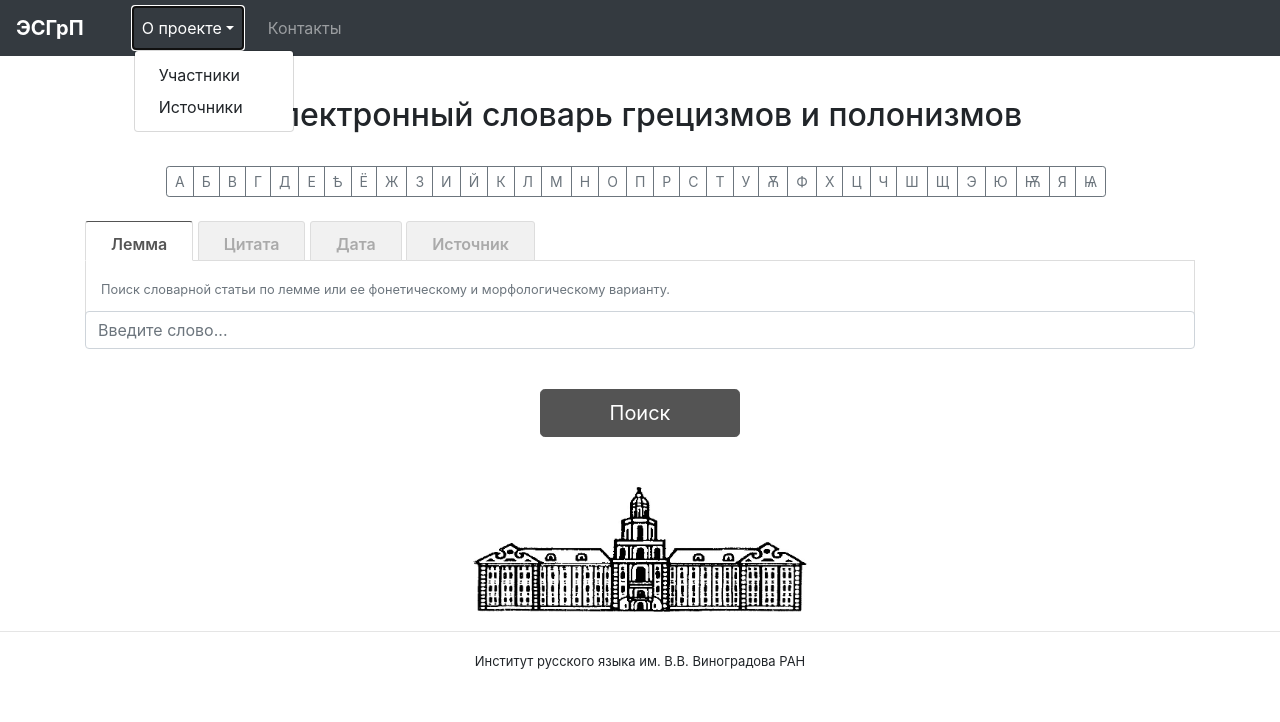
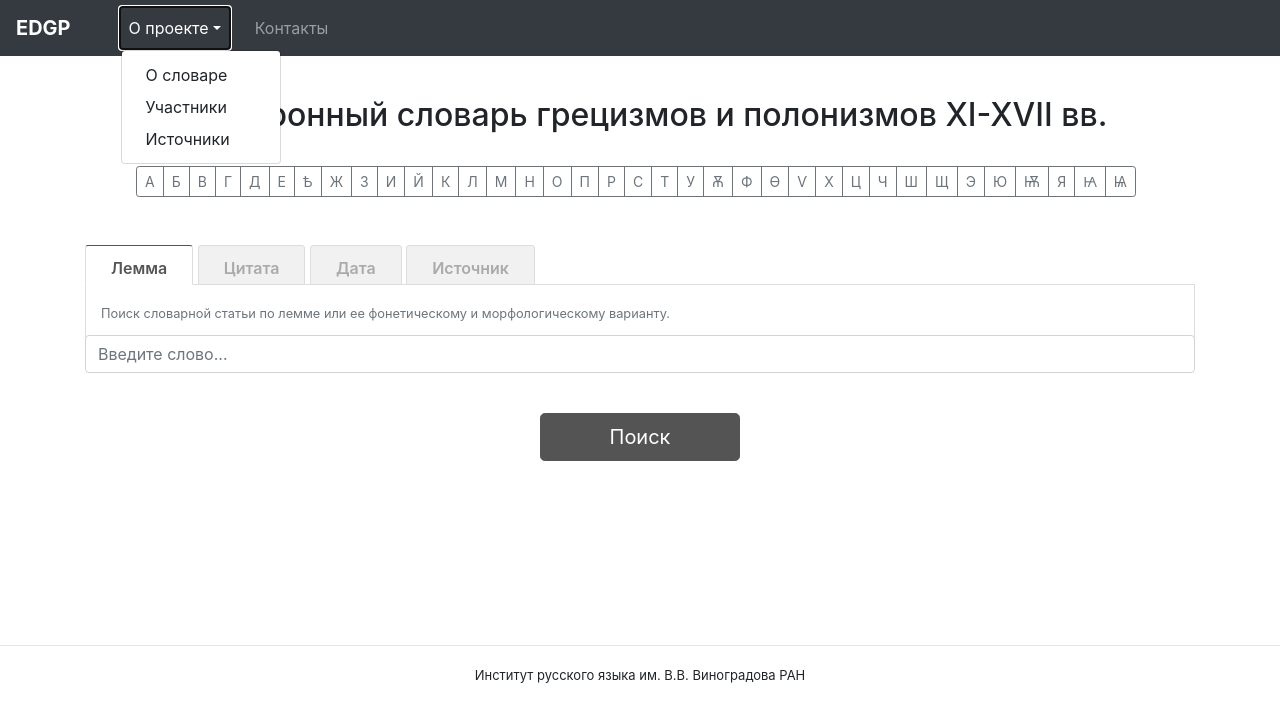
Before and after one commit to leramorozova/EDGrPol, a Django app: page / in a window 1280 px wide, after a click on "О проекте". Shown: the top 722 px of the page. Run offline with Django 3.2, Linux system fonts and the light colour scheme; some libraries are stand-ins or nearby versions.

Commit message:
conference version

```diff
--- a/WebApp/EDGrPol/templates/EDGrPol/alphabet.html
+++ b/WebApp/EDGrPol/templates/EDGrPol/alphabet.html
@@ -14,7 +14,6 @@
 			<button type="button" class="btn btn-sm btn-outline-secondary" onClick='location.href="alphabet?letter=д"'>Д</button>
 			<button type="button" class="btn btn-sm btn-outline-secondary" onClick='location.href="alphabet?letter=е"'>Е</button>
 			<button type="button" class="btn btn-sm btn-outline-secondary" onClick='location.href="alphabet?letter=ѣ"'>Ѣ</button>
-			<button type="button" class="btn btn-sm btn-outline-secondary" onClick='location.href="alphabet?letter=ё"'>Ё</button>
 			<button type="button" class="btn btn-sm btn-outline-secondary" onClick='location.href="alphabet?letter=ж"'>Ж</button>
 			<button type="button" class="btn btn-sm btn-outline-secondary" onClick='location.href="alphabet?letter=з"'>З</button>
 			<button type="button" class="btn btn-sm btn-outline-secondary" onClick='location.href="alphabet?letter=и"'>И</button>
@@ -31,6 +30,8 @@
 			<button type="button" class="btn btn-sm btn-outline-secondary" onClick='location.href="alphabet?letter=у"'>У</button>
 			<button type="button" class="btn btn-sm btn-outline-secondary" onClick='location.href="alphabet?letter=ѫ"'>Ѫ</button>
 			<button type="button" class="btn btn-sm btn-outline-secondary" onClick='location.href="alphabet?letter=ф"'>Ф</button>
+			<button type="button" class="btn btn-sm btn-outline-secondary" onClick='location.href="alphabet?letter=ѳ"'>Ѳ</button>
+			<button type="button" class="btn btn-sm btn-outline-secondary" onClick='location.href="alphabet?letter=ѵ"'>Ѵ</button>
 			<button type="button" class="btn btn-sm btn-outline-secondary" onClick='location.href="alphabet?letter=х"'>Х</button>
 			<button type="button" class="btn btn-sm btn-outline-secondary" onClick='location.href="alphabet?letter=ц"'>Ц</button>
 			<button type="button" class="btn btn-sm btn-outline-secondary" onClick='location.href="alphabet?letter=ч"'>Ч</button>
@@ -40,6 +41,7 @@
 			<button type="button" class="btn btn-sm btn-outline-secondary" onClick='location.href="alphabet?letter=ю"'>Ю</button>
 			<button type="button" class="btn btn-sm btn-outline-secondary" onClick='location.href="alphabet?letter=ѭ"'>Ѭ</button>
 			<button type="button" class="btn btn-sm btn-outline-secondary" onClick='location.href="alphabet?letter=я"'>Я</button>
+			<button type="button" class="btn btn-sm btn-outline-secondary" onClick='location.href="alphabet?letter=ꙗ"'>Ꙗ</button>
 			<button type="button" class="btn btn-sm btn-outline-secondary" onClick='location.href="alphabet?letter=ѩ"'>Ѩ</button>
 		</div>
         </div>
--- a/WebApp/EDGrPol/templates/EDGrPol/base.html
+++ b/WebApp/EDGrPol/templates/EDGrPol/base.html
@@ -151,11 +151,11 @@
 	</style>
     <!-- Custom styles for this template -->
     <link href="jumbotron.css" rel="stylesheet">
-    <title>ЭСГрП</title>
+    <title>EDGP</title>
   </head>
   <body>
 	<nav class="navbar navbar-expand-md navbar-dark fixed-top bg-dark mb-4">
-  <a class="navbar-brand" href="/"><b>ЭСГрП</b></a>
+  <a class="navbar-brand" href="/"><b>EDGP</b></a>
   <button class="navbar-toggler" type="button" data-toggle="collapse" data-target="#navbarsExampleDefault" aria-controls="navbarsExampleDefault" aria-expanded="false" aria-label="Toggle navigation">
     <span class="navbar-toggler-icon"></span>
   </button>
@@ -168,12 +168,13 @@
       <li class="nav-item dropdown">
         <a class="nav-link dropdown-toggle" href="#" id="dropdown01" data-toggle="dropdown" aria-haspopup="true" aria-expanded="false">О проекте</a>
         <div class="dropdown-menu" aria-labelledby="dropdown01">
+	  <a class="dropdown-item" href="/annotation">О словаре</a>
           <a class="dropdown-item" href="/team">Участники</a>
           <a class="dropdown-item" href="/materials">Источники</a>
         </div>
       </li>
 	<li class="nav-item">
-        <a class="nav-link" href="#">&nbsp;&nbsp;&nbsp;&nbsp;Контакты</a>
+        <a class="nav-link" href="/contacts">&nbsp;&nbsp;&nbsp;&nbsp;Контакты</a>
       </li>
     </ul>
   </div>
--- a/WebApp/EDGrPol/templates/EDGrPol/index.html
+++ b/WebApp/EDGrPol/templates/EDGrPol/index.html
@@ -2,7 +2,7 @@
 
 {% block content %}
 <br>
-      <center><h2 class="mt-5">Электронный словарь грецизмов и полонизмов</h2></center>
+      <center><h2 class="mt-5">Электронный словарь грецизмов и полонизмов XI-XVII вв.</h2></center>
 	<br>
 	<div class="btn-toolbar mb-2 mb-md-0 justify-content-center">
 		<div class="btn-group mr-2 justify-content-center">
@@ -13,7 +13,6 @@
 			<button type="button" class="btn btn-sm btn-outline-secondary" onClick='location.href="alphabet?letter=д"'>Д</button>
 			<button type="button" class="btn btn-sm btn-outline-secondary" onClick='location.href="alphabet?letter=е"'>Е</button>
 			<button type="button" class="btn btn-sm btn-outline-secondary" onClick='location.href="alphabet?letter=ѣ"'>Ѣ</button>
-			<button type="button" class="btn btn-sm btn-outline-secondary" onClick='location.href="alphabet?letter=ё"'>Ё</button>
 			<button type="button" class="btn btn-sm btn-outline-secondary" onClick='location.href="alphabet?letter=ж"'>Ж</button>
 			<button type="button" class="btn btn-sm btn-outline-secondary" onClick='location.href="alphabet?letter=з"'>З</button>
 			<button type="button" class="btn btn-sm btn-outline-secondary" onClick='location.href="alphabet?letter=и"'>И</button>
@@ -30,6 +29,8 @@
 			<button type="button" class="btn btn-sm btn-outline-secondary" onClick='location.href="alphabet?letter=у"'>У</button>
 			<button type="button" class="btn btn-sm btn-outline-secondary" onClick='location.href="alphabet?letter=ѫ"'>Ѫ</button>
 			<button type="button" class="btn btn-sm btn-outline-secondary" onClick='location.href="alphabet?letter=ф"'>Ф</button>
+			<button type="button" class="btn btn-sm btn-outline-secondary" onClick='location.href="alphabet?letter=ѳ"'>Ѳ</button>
+			<button type="button" class="btn btn-sm btn-outline-secondary" onClick='location.href="alphabet?letter=ѵ"'>Ѵ</button>
 			<button type="button" class="btn btn-sm btn-outline-secondary" onClick='location.href="alphabet?letter=х"'>Х</button>
 			<button type="button" class="btn btn-sm btn-outline-secondary" onClick='location.href="alphabet?letter=ц"'>Ц</button>
 			<button type="button" class="btn btn-sm btn-outline-secondary" onClick='location.href="alphabet?letter=ч"'>Ч</button>
@@ -39,9 +40,10 @@
 			<button type="button" class="btn btn-sm btn-outline-secondary" onClick='location.href="alphabet?letter=ю"'>Ю</button>
 			<button type="button" class="btn btn-sm btn-outline-secondary" onClick='location.href="alphabet?letter=ѭ"'>Ѭ</button>
 			<button type="button" class="btn btn-sm btn-outline-secondary" onClick='location.href="alphabet?letter=я"'>Я</button>
-			<button type="button" class="btn btn-sm btn-outline-secondary" onClick='location.href="alphabet?letter=ѩ"'>Ѩ</button>
+			<button type="button" class="btn btn-sm btn-outline-secondary" onClick='location.href="alphabet?letter=ꙗ"'>Ꙗ</button>			<button type="button" class="btn btn-sm btn-outline-secondary" onClick='location.href="alphabet?letter=ѩ"'>Ѩ</button>
 		</div>
         </div>
+<br>
 <br>
 	<form action="/search_result" method="get" required>
 	<div class="tabs">
@@ -88,6 +90,9 @@
 
 <br>
 <br>
-{% load static %}
-<center><img height="130" src="{% static "/EDGrPol/emblem.jpg" %}" alt="emblem"></center>
+<br>
+<br>
+<br>
+<br>
+<br>
 {% endblock %}
--- a/WebApp/EDGrPol/templates/EDGrPol/materials.html
+++ b/WebApp/EDGrPol/templates/EDGrPol/materials.html
@@ -1,7 +1,7 @@
 {% extends 'EDGrPol/base.html' %}
 {% block content %}
 	<br>
-	<center><h2 class="mt-5">Источники</h2></center><br>
+	<center><h2 class="mt-5">Словари</h2></center><br>
 	<h5><b>в греческой части</b></h5>
 	<p>СлРЯ – Словарь русского языка XI – XVII вв. Вып. 1–30. М., 1975 – 2015 – (продолжающееся издание)<br>
 	СДРЯ – Словарь древнерусского языка (XI – XIV вв.). Т. I –XI. М., 1988 – 2016 – (продолжающееся издание).<br>
--- a/WebApp/EDGrPol/urls.py
+++ b/WebApp/EDGrPol/urls.py
@@ -9,4 +9,5 @@ urlpatterns = [
     path('article/<int:pk>/', views.full_article, name='full_article'),
     path('materials', views.materials, name='materials'),
     path('team', views.team, name='team'),
+    path('annotation', views.annotation, name='annotation'),
 ]
--- a/WebApp/EDGrPol/views.py
+++ b/WebApp/EDGrPol/views.py
@@ -8,6 +8,10 @@ from .SearchUtilities.articles import FullTextArticle
 def index(request):
     form = SearchForm()
     return render(request, 'EDGrPol/index.html', {'form': form})
+
+
+def annotation(request):
+    return render(request, 'EDGrPol/annotation.html', {})
 
 
 def materials(request):
```
Also changed, not shown: WebApp/EDGrPol/templates/EDGrPol/annotation.html (added, +12 -0 lines), 1 other file.
